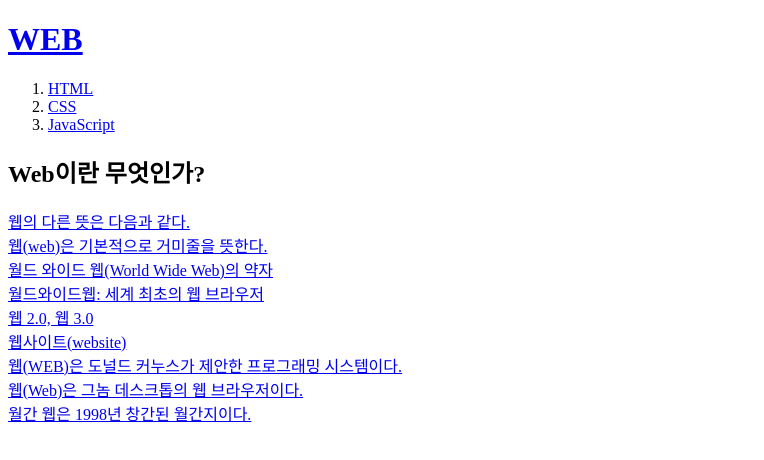
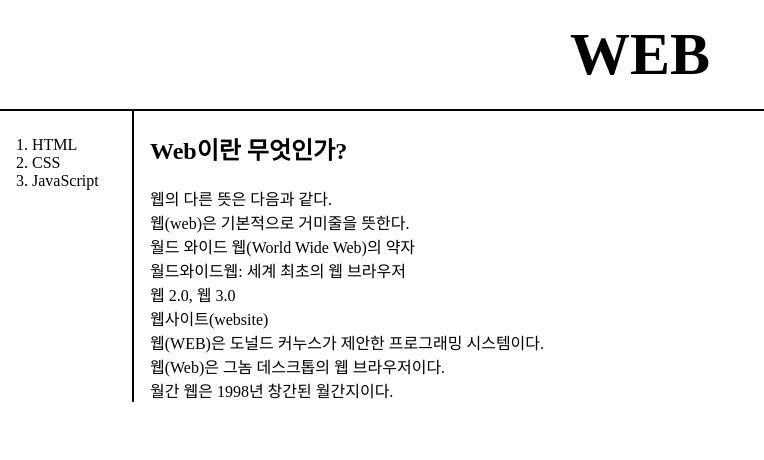
Before and after one commit to HyeuongKyun/Web1, a plain HTML site: page index.html in a window 1280 px wide. Shown: the whole page, without its empty margins (0-764 px from the left). Drawn offline with Linux system fonts and the light colour scheme.

Commit message:
Second_version(revision)

```diff
--- a/index.html
+++ b/index.html
@@ -3,15 +3,43 @@
 <head>
   <title>WEB1 - Welcome</title>
   <meta charset="utf-8">
+  <style>
+  body {
+    margin:0;
+  }
+  h1 {
+    border-bottom : 2px black solid;
+    font-size: 60px;
+    text-align: center;
+    margin: 0;
+    padding: 20px;
+  }
+  a {
+    text-decoration: none;
+    color:black
+  }
+  ol {
+    border-right: 2px black solid  ;
+    margin:0;
+    width:100px;
+    padding-left: 32px;
+    padding-top: 25px;
+  }
+  #grid {
+    display:grid;
+    grid-template-columns: 150px 1fr;
+  }
+  </style>
 </head>
 <body>
   <h1><a href="index.html">WEB</a></h1>
+  <div id="grid">
     <ol>
       <li><a href="1.html">HTML</a></li>
       <li><a href="2.html">CSS</a></li>
       <li><a href="3.html">JavaScript</a></li>
     </ol>
-
+    <div>
       <h2>Web이란 무엇인가?</h2>
       <a href="https://ko.wikipedia.org/wiki/%EC%9B%B9">웹의 다른 뜻은 다음과 같다.<br>
       웹(web)은 기본적으로 거미줄을 뜻한다.<br>
@@ -22,6 +50,7 @@
       웹(WEB)은 도널드 커누스가 제안한 프로그래밍 시스템이다.<br>
       웹(Web)은 그놈 데스크톱의 웹 브라우저이다.<br>
       월간 웹은 1998년 창간된 월간지이다.<br>
-
+    </div>
+</div>
 </body>
 </html>
```
Lines whose indentation alone changed are shown as unchanged.
